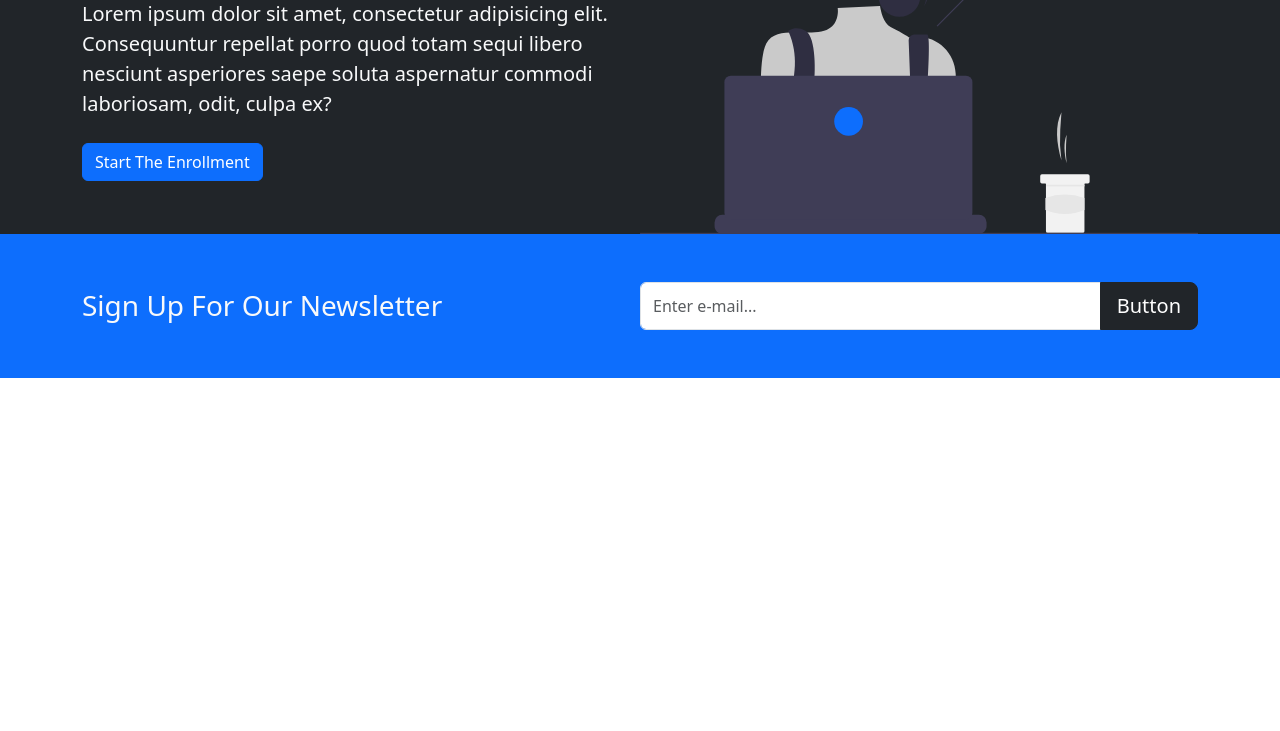
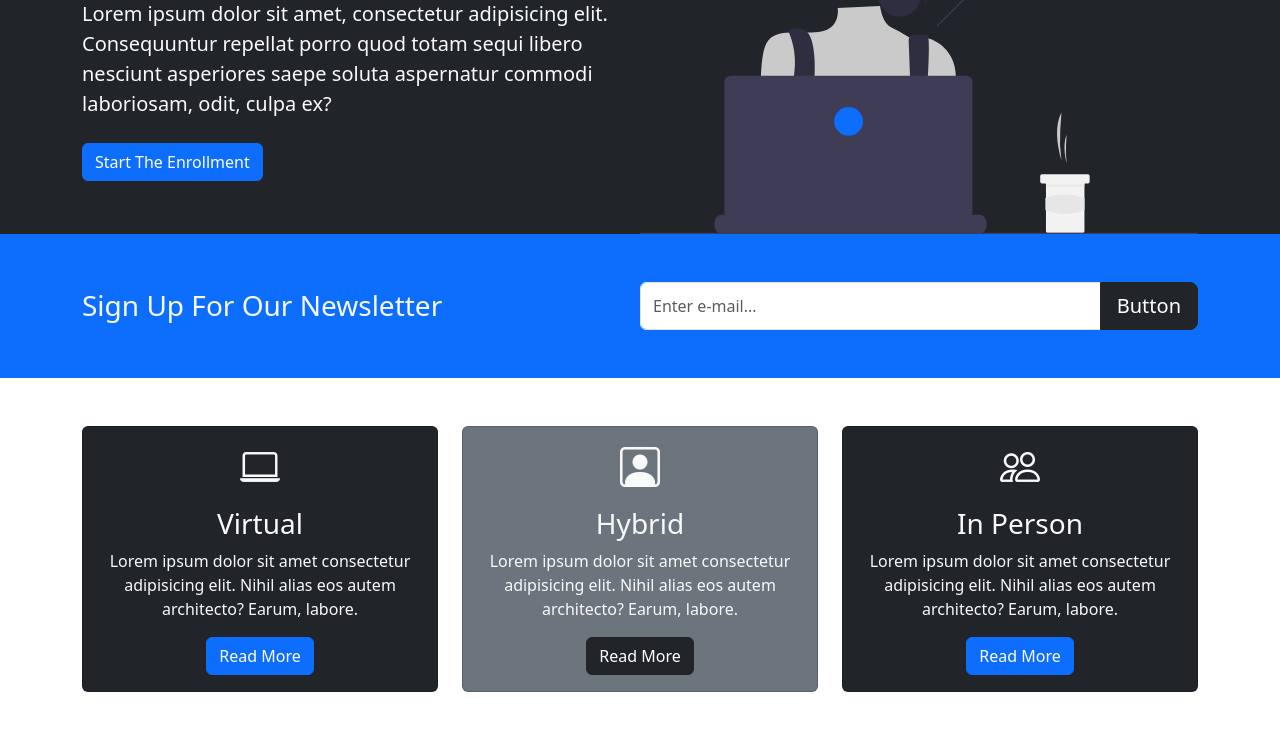
Before and after one commit to ismailkahraman48/Bootstrap-Responsive-Website, a plain HTML site: page index.html in a window 1280 px wide. Shown: the part 247-978 px from the top of the page. Before the commit the page ends 800 px from the top, so only its background shows below. Drawn offline with nearby package versions, Linux system fonts and the light colour scheme.

Commit message:
cards added

```diff
--- a/index.html
+++ b/index.html
@@ -7,6 +7,7 @@
     <meta name="viewport" content="width=device-width, initial-scale=1.0">
     <link href="https://cdn.jsdelivr.net/npm/bootstrap@5.3.0-alpha1/dist/css/bootstrap.min.css" rel="stylesheet"
         integrity="sha384-GLhlTQ8iRABdZLl6O3oVMWSktQOp6b7In1Zl3/Jr59b6EGGoI1aFkw7cmDA6j6gD" crossorigin="anonymous">
+    <link rel="stylesheet" href="https://cdn.jsdelivr.net/npm/bootstrap-icons@1.10.2/font/bootstrap-icons.css" integrity="sha384-b6lVK+yci+bfDmaY1u0zE8YYJt0TZxLEAFyYSLHId4xoVvsrQu3INevFKo+Xir8e" crossorigin="anonymous">
     <link rel="stylesheet" href="styles.css">
     <title>Bootstrap Responsive</title>
 </head>
@@ -81,6 +82,65 @@
         </div>
     </section>
 
+    <!-- Boxes -->
+    <section class="p-5">
+        <div class="container">
+            <div class="row text-center">
+                <div class="col-md">
+                    <div class="card bg-dark text-light">
+                        <div class="card-body text-center">
+                            <div class="h1 mb-3">
+                                <i class="bi bi-laptop"></i>
+                            </div>
+                            <h3 class="card-title">
+                                Virtual
+                            </h3>
+                            <p class="card-text">
+                                Lorem ipsum dolor sit amet consectetur adipisicing elit. Nihil alias eos autem architecto? Earum, labore.
+                            </p>
+                            <a href="#" class="btn btn-primary">Read More</a>
+
+                        </div>
+                    </div>
+                </div>
+                <div class="col-md">
+                    <div class="card bg-secondary text-light">
+                        <div class="card-body text-center">
+                            <div class="h1 mb-3">
+                                <i class="bi bi-person-square"></i>
+                            </div>
+                            <h3 class="card-title">
+                                Hybrid
+                            </h3>
+                            <p class="card-text">
+                                Lorem ipsum dolor sit amet consectetur adipisicing elit. Nihil alias eos autem architecto? Earum, labore.
+                            </p>
+                            <a href="#" class="btn btn-dark">Read More</a>
+
+                        </div>
+                    </div>
+                </div>
+                <div class="col-md">
+                    <div class="card bg-dark text-light">
+                        <div class="card-body text-center">
+                            <div class="h1 mb-3">
+                                <i class="bi bi-people"></i>
+                            </div>
+                            <h3 class="card-title">
+                                In Person
+                            </h3>
+                            <p class="card-text">
+                                Lorem ipsum dolor sit amet consectetur adipisicing elit. Nihil alias eos autem architecto? Earum, labore.
+                            </p>
+                            <a href="#" class="btn btn-primary">Read More</a>
+
+                        </div>
+                    </div>
+                </div>
+            </div>
+        </div>
+    </section>
+
 
 
 
```
